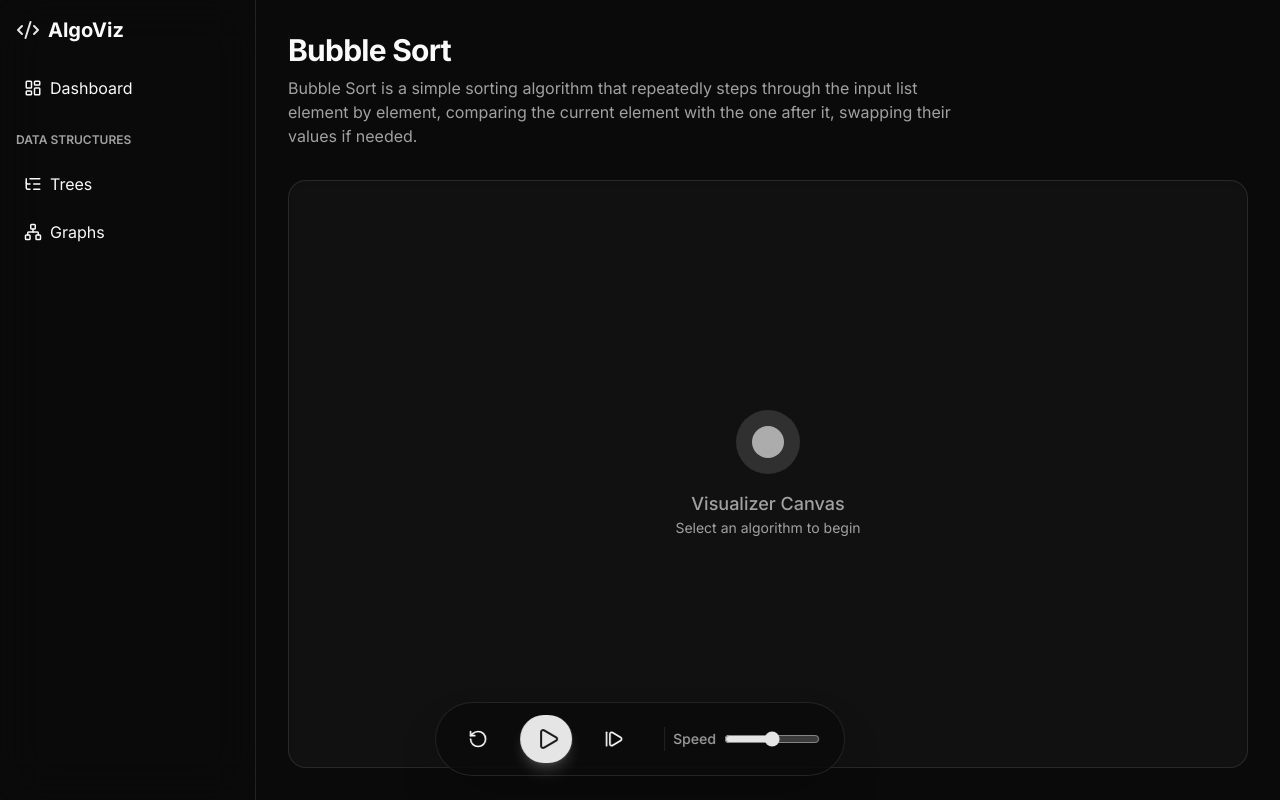
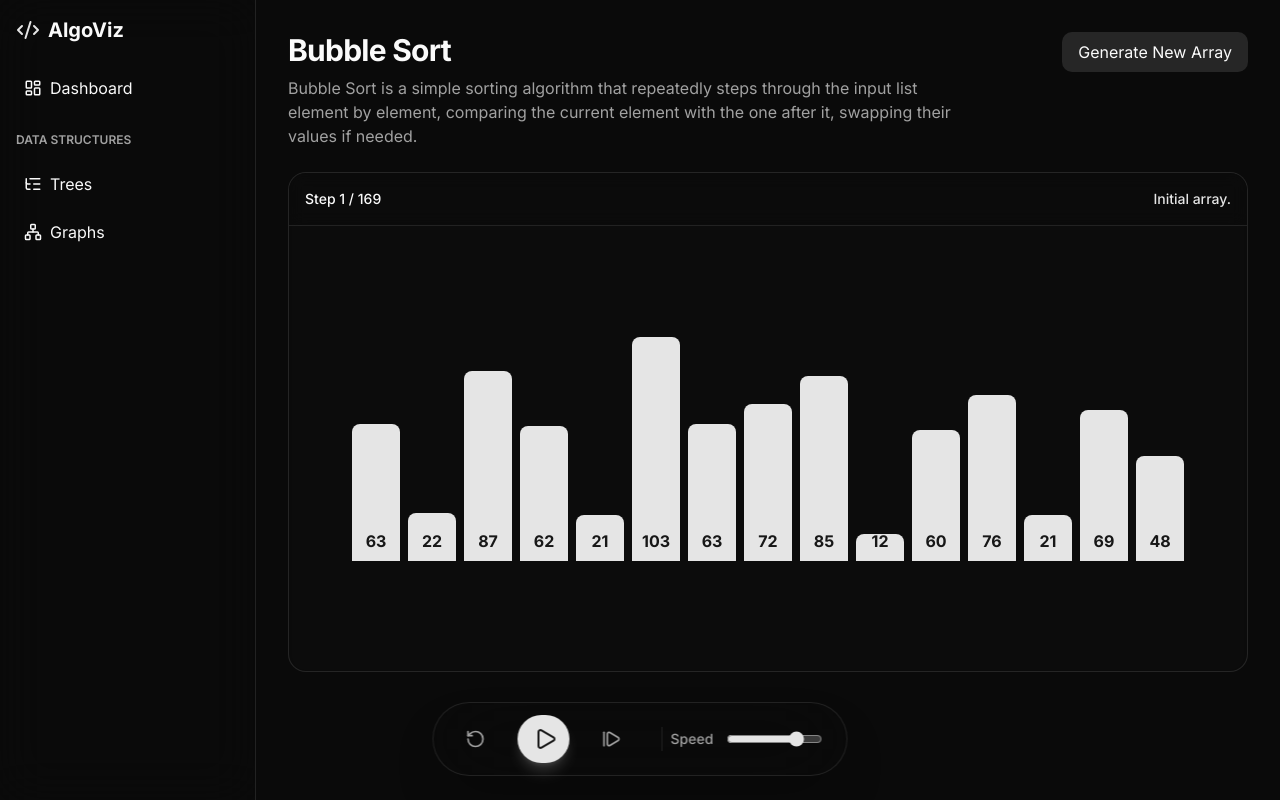
Before and after one commit to dipexplorer/algoviz, a Next.js app: page / in a window 1280 px wide. Built offline with nearby package versions, Linux system fonts and the light colour scheme.

Commit message:
feat: implement bubble sort algorithm state engine and visualizer

```diff
--- a/src/app/page.tsx
+++ b/src/app/page.tsx
@@ -1,28 +1,89 @@
+"use client";
+
+import React, { useMemo, useState } from 'react';
 import { DashboardLayout } from "@/components/layout/DashboardLayout";
+import { ControlPanel } from "@/components/layout/ControlPanel";
+import { ArrayVisualizer } from "@/components/visualizer/ArrayVisualizer";
+import { useAlgorithmPlayer } from "@/hooks/useAlgorithmPlayer";
+import { getBubbleSortHistory } from "@/lib/algorithms/bubbleSort";
+
+// Generate a random array of integers
+function generateRandomArray(length = 10, max = 100): number[] {
+  return Array.from({ length }, () => Math.floor(Math.random() * max) + 10);
+}
 
 export default function Home() {
+  const [array, setArray] = useState<number[]>(() => generateRandomArray(15));
+
+  // Recompute history only when the initial array changes
+  const history = useMemo(() => getBubbleSortHistory(array), [array]);
+
+  const {
+    currentStep,
+    currentStepIndex,
+    totalSteps,
+    isPlaying,
+    speed,
+    setSpeed,
+    play,
+    pause,
+    stepForward,
+    stepBackward,
+    reset,
+  } = useAlgorithmPlayer(history);
+
+  const handleGenerateNew = () => {
+    setArray(generateRandomArray(15));
+  };
+
   return (
     <DashboardLayout>
-      <div className="h-full flex flex-col">
-        <header className="mb-8">
-          <h1 className="text-3xl font-bold tracking-tight">Bubble Sort</h1>
-          <p className="text-muted-foreground mt-2 max-w-2xl">
-            Bubble Sort is a simple sorting algorithm that repeatedly steps through the input list element by element, comparing the current element with the one after it, swapping their values if needed.
-          </p>
+      <div className="h-full flex flex-col pb-24">
+        <header className="mb-6 flex justify-between items-start">
+          <div>
+            <h1 className="text-3xl font-bold tracking-tight">Bubble Sort</h1>
+            <p className="text-muted-foreground mt-2 max-w-2xl">
+              Bubble Sort is a simple sorting algorithm that repeatedly steps through the input list element by element, comparing the current element with the one after it, swapping their values if needed.
+            </p>
+          </div>
+          <button
+            onClick={handleGenerateNew}
+            className="px-4 py-2 bg-secondary text-secondary-foreground rounded-lg hover:bg-secondary/80 transition-colors"
+          >
+            Generate New Array
+          </button>
         </header>
 
-        {/* Visualizer Canvas Placeholder */}
-        <div className="flex-1 border rounded-2xl bg-muted/30 flex items-center justify-center relative overflow-hidden shadow-inner">
+        {/* Visualizer Canvas */}
+        <div className="flex-1 border rounded-2xl bg-muted/10 flex flex-col relative overflow-hidden shadow-inner">
           <div className="absolute inset-0 bg-grid-white/[0.02] bg-[size:32px_32px]"></div>
-          <div className="text-muted-foreground flex flex-col items-center z-10">
-            <div className="w-16 h-16 mb-4 rounded-full bg-primary/20 animate-pulse flex items-center justify-center">
-              <div className="w-8 h-8 rounded-full bg-primary"></div>
+
+          {/* Status Bar */}
+          <div className="relative z-10 p-4 border-b bg-background/50 backdrop-blur-sm flex justify-between items-center">
+            <div className="text-sm font-medium">
+              Step {currentStepIndex + 1} / {totalSteps}
             </div>
-            <p className="font-medium text-lg">Visualizer Canvas</p>
-            <p className="text-sm">Select an algorithm to begin</p>
+            <div className="text-sm font-medium text-primary">
+              {currentStep?.message || "Ready"}
+            </div>
+          </div>
+
+          {/* Canvas Area */}
+          <div className="flex-1 relative z-10 flex items-center justify-center p-8">
+            {currentStep && <ArrayVisualizer step={currentStep} />}
           </div>
         </div>
       </div>
+
+      <ControlPanel
+        isPlaying={isPlaying}
+        onPlay={play}
+        onPause={pause}
+        onStep={stepForward}
+        onReset={reset}
+        speed={speed}
+        onSpeedChange={setSpeed}
+      />
     </DashboardLayout>
   );
 }
--- a/src/components/layout/ControlPanel.tsx
+++ b/src/components/layout/ControlPanel.tsx
@@ -1,22 +1,67 @@
 import React from 'react';
 import { Play, Pause, StepForward, RotateCcw } from 'lucide-react';
 
-export function ControlPanel() {
+interface ControlPanelProps {
+  isPlaying: boolean;
+  onPlay: () => void;
+  onPause: () => void;
+  onStep: () => void;
+  onReset: () => void;
+  speed: number;
+  onSpeedChange: (speed: number) => void;
+}
+
+export function ControlPanel({
+  isPlaying,
+  onPlay,
+  onPause,
+  onStep,
+  onReset,
+  speed,
+  onSpeedChange,
+}: ControlPanelProps) {
+  // Map internal speed (ms per step) to a slider value (1-100) where 100 is fastest (e.g., 50ms) and 1 is slowest (e.g., 2000ms)
+  // Let's use a simpler approach for the slider: inverse mapping
+  const sliderValue = 2050 - speed; // If speed is 500, value is 1550
+
+  const handleSpeedChange = (e: React.ChangeEvent<HTMLInputElement>) => {
+    const val = parseInt(e.target.value);
+    onSpeedChange(2050 - val);
+  };
+
   return (
     <div className="fixed bottom-6 left-1/2 -translate-x-1/2 bg-background/80 backdrop-blur-2xl border rounded-full px-6 py-3 flex items-center space-x-6 shadow-2xl">
-      <button className="p-2 hover:bg-accent rounded-full transition-all">
+      <button onClick={onReset} className="p-2 hover:bg-accent rounded-full transition-all text-muted-foreground hover:text-foreground">
         <RotateCcw size={20} />
       </button>
-      <button className="p-3 bg-primary text-primary-foreground hover:bg-primary/90 rounded-full transition-all shadow-lg shadow-primary/20">
-        <Play size={24} className="ml-1" />
-      </button>
-      <button className="p-2 hover:bg-accent rounded-full transition-all">
+
+      {isPlaying ? (
+        <button onClick={onPause} className="p-3 bg-destructive text-destructive-foreground hover:bg-destructive/90 rounded-full transition-all shadow-lg shadow-destructive/20">
+          <Pause size={24} />
+        </button>
+      ) : (
+        <button onClick={onPlay} className="p-3 bg-primary text-primary-foreground hover:bg-primary/90 rounded-full transition-all shadow-lg shadow-primary/20">
+          <Play size={24} className="ml-1" />
+        </button>
+      )}
+
+      <button onClick={onStep} className="p-2 hover:bg-accent rounded-full transition-all text-muted-foreground hover:text-foreground">
         <StepForward size={20} />
       </button>
+
       <div className="w-px h-6 bg-border mx-2"></div>
+
       <div className="flex items-center space-x-2">
-        <span className="text-sm font-medium text-muted-foreground">Speed</span>
-        <input type="range" className="w-24 accent-primary" />
+        <span className="text-sm font-medium text-muted-foreground w-12">Speed</span>
+        <input
+          type="range"
+          min="50"
+          max="2000"
+          step="50"
+          value={sliderValue}
+          onChange={handleSpeedChange}
+          className="w-24 accent-primary"
+        />
       </div>
     </div>
   );
--- a/src/components/layout/DashboardLayout.tsx
+++ b/src/components/layout/DashboardLayout.tsx
@@ -1,6 +1,5 @@
 import React from 'react';
 import { Sidebar } from './Sidebar';
-import { ControlPanel } from './ControlPanel';
 
 export function DashboardLayout({ children }: { children: React.ReactNode }) {
   return (
@@ -10,7 +9,6 @@ export function DashboardLayout({ children }: { children: React.ReactNode }) {
         <div className="flex-1 p-8 overflow-auto relative">
           {children}
         </div>
-        <ControlPanel />
       </main>
     </div>
   );
--- /dev/null
+++ b/src/components/visualizer/ArrayVisualizer.tsx
@@ -0,0 +1,56 @@
+"use client";
+
+import React from 'react';
+import { motion } from 'framer-motion';
+import { AlgorithmStep } from '@/lib/types';
+import { cn } from '@/lib/utils';
+
+interface ArrayVisualizerProps {
+  step: AlgorithmStep;
+}
+
+export function ArrayVisualizer({ step }: ArrayVisualizerProps) {
+  if (!step) return null;
+
+  const { array, comparingIndices, swappingIndices, sortedIndices } = step;
+  const maxValue = Math.max(...array, 1); // Avoid division by zero
+
+  return (
+    <div className="flex items-end justify-center h-64 w-full gap-2 p-4">
+      {array.map((value, index) => {
+        const isComparing = comparingIndices.includes(index);
+        const isSwapping = swappingIndices.includes(index);
+        const isSorted = sortedIndices.includes(index);
+
+        let barColor = "bg-primary";
+        if (isSwapping) barColor = "bg-destructive"; // Red for swapping
+        else if (isComparing) barColor = "bg-yellow-500"; // Yellow for comparing
+        else if (isSorted) barColor = "bg-green-500"; // Green for sorted
+
+        // Calculate height as a percentage of the max value
+        const heightPercentage = (value / maxValue) * 100;
+
+        return (
+          <motion.div
+            layout // This magical prop handles the smooth swapping animation!
+            key={value} // IMPORTANT: Key must be the value (or unique ID) so Framer Motion knows it moved, not just changed index
+            initial={{ opacity: 0, y: 20 }}
+            animate={{ opacity: 1, y: 0 }}
+            transition={{
+              type: "spring",
+              stiffness: 300,
+              damping: 20,
+            }}
+            className={cn(
+              "w-12 rounded-t-md flex flex-col items-center justify-end text-primary-foreground font-bold pb-2",
+              barColor
+            )}
+            style={{ height: `${heightPercentage}%` }}
+          >
+            {value}
+          </motion.div>
+        );
+      })}
+    </div>
+  );
+}
--- /dev/null
+++ b/src/hooks/useAlgorithmPlayer.ts
@@ -0,0 +1,68 @@
+import { useState, useEffect, useCallback } from 'react';
+import { AlgorithmHistory, AlgorithmStep } from '../lib/types';
+
+export function useAlgorithmPlayer(history: AlgorithmHistory) {
+  const [currentStepIndex, setCurrentStepIndex] = useState(0);
+  const [isPlaying, setIsPlaying] = useState(false);
+  const [speed, setSpeed] = useState(500); // ms per step
+
+  const currentStep: AlgorithmStep | undefined = history[currentStepIndex];
+  const isFinished = currentStepIndex >= history.length - 1;
+
+  const play = useCallback(() => {
+    if (!isFinished) setIsPlaying(true);
+  }, [isFinished]);
+
+  const pause = useCallback(() => {
+    setIsPlaying(false);
+  }, []);
+
+  const stepForward = useCallback(() => {
+    if (currentStepIndex < history.length - 1) {
+      setCurrentStepIndex((prev) => prev + 1);
+    }
+  }, [currentStepIndex, history.length]);
+
+  const stepBackward = useCallback(() => {
+    if (currentStepIndex > 0) {
+      setCurrentStepIndex((prev) => prev - 1);
+    }
+  }, [currentStepIndex]);
+
+  const reset = useCallback(() => {
+    setIsPlaying(false);
+    setCurrentStepIndex(0);
+  }, []);
+
+  // Handle automatic playback
+  useEffect(() => {
+    if (isPlaying && !isFinished) {
+      const timer = setTimeout(() => {
+        setCurrentStepIndex((prev) => prev + 1);
+      }, speed);
+      return () => clearTimeout(timer);
+    } else if (isFinished) {
+      setIsPlaying(false);
+    }
+  }, [isPlaying, currentStepIndex, isFinished, speed]);
+
+  // If the history changes (e.g. user generates a new array), reset the player
+  useEffect(() => {
+    reset();
+  }, [history, reset]);
+
+  return {
+    currentStep,
+    currentStepIndex,
+    totalSteps: history.length,
+    isPlaying,
+    isFinished,
+    speed,
+    setSpeed,
+    play,
+    pause,
+    stepForward,
+    stepBackward,
+    reset,
+  };
+}
--- /dev/null
+++ b/src/lib/algorithms/bubbleSort.ts
@@ -0,0 +1,83 @@
+import { AlgorithmStep, AlgorithmHistory } from "../types";
+
+export function getBubbleSortHistory(initialArray: number[]): AlgorithmHistory {
+  const history: AlgorithmHistory = [];
+  const array = [...initialArray];
+  const sortedIndices: number[] = [];
+
+  // Initial step
+  history.push({
+    array: [...array],
+    comparingIndices: [],
+    swappingIndices: [],
+    sortedIndices: [...sortedIndices],
+    message: "Initial array.",
+  });
+
+  const n = array.length;
+  let swapped: boolean;
+
+  for (let i = 0; i < n - 1; i++) {
+    swapped = false;
+    for (let j = 0; j < n - i - 1; j++) {
+      // Comparing step
+      history.push({
+        array: [...array],
+        comparingIndices: [j, j + 1],
+        swappingIndices: [],
+        sortedIndices: [...sortedIndices],
+        message: `Comparing ${array[j]} and ${array[j + 1]}.`,
+      });
+
+      if (array[j] > array[j + 1]) {
+        // Swap
+        const temp = array[j];
+        array[j] = array[j + 1];
+        array[j + 1] = temp;
+        swapped = true;
+
+        // Swapping step
+        history.push({
+          array: [...array],
+          comparingIndices: [],
+          swappingIndices: [j, j + 1],
+          sortedIndices: [...sortedIndices],
+          message: `Swapped ${array[j + 1]} and ${array[j]} since ${array[j + 1]} > ${array[j]}.`,
+        });
+      }
+    }
+
+    // The element at n - i - 1 is now in its correct sorted position
+    sortedIndices.push(n - i - 1);
+    history.push({
+      array: [...array],
+      comparingIndices: [],
+      swappingIndices: [],
+      sortedIndices: [...sortedIndices],
+      message: `${array[n - i - 1]} is now in its sorted position.`,
+    });
+
+    if (!swapped) {
+      // If no swaps occurred, the rest of the array is sorted
+      break;
+    }
+  }
+
+  // Mark remaining elements as sorted
+  for (let k = 0; k < n; k++) {
+    if (!sortedIndices.includes(k)) {
+      sortedIndices.push(k);
+    }
+  }
+
+  // Final step
+  history.push({
+    array: [...array],
+    comparingIndices: [],
+    swappingIndices: [],
+    sortedIndices: [...sortedIndices],
+    message: "Bubble Sort completed!",
+  });
+
+  return history;
+}
--- /dev/null
+++ b/src/lib/types.ts
@@ -0,0 +1,9 @@
+export type AlgorithmStep = {
+  array: number[];
+  comparingIndices: number[]; // Highlight yellow
+  swappingIndices: number[];  // Highlight red
+  sortedIndices: number[];    // Highlight green
+  message: string;            // Explanation of what's happening
+};
+
+export type AlgorithmHistory = AlgorithmStep[];
```
